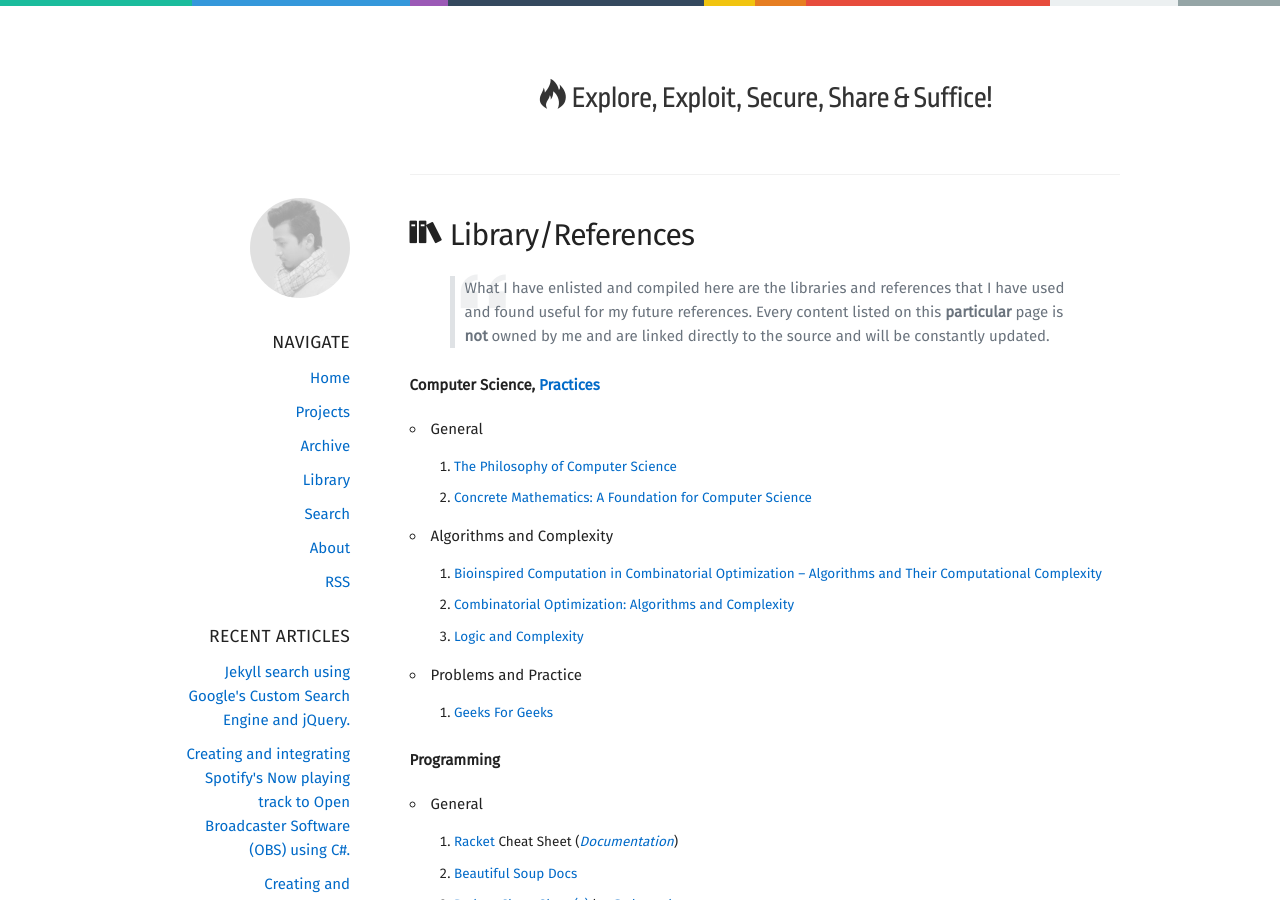
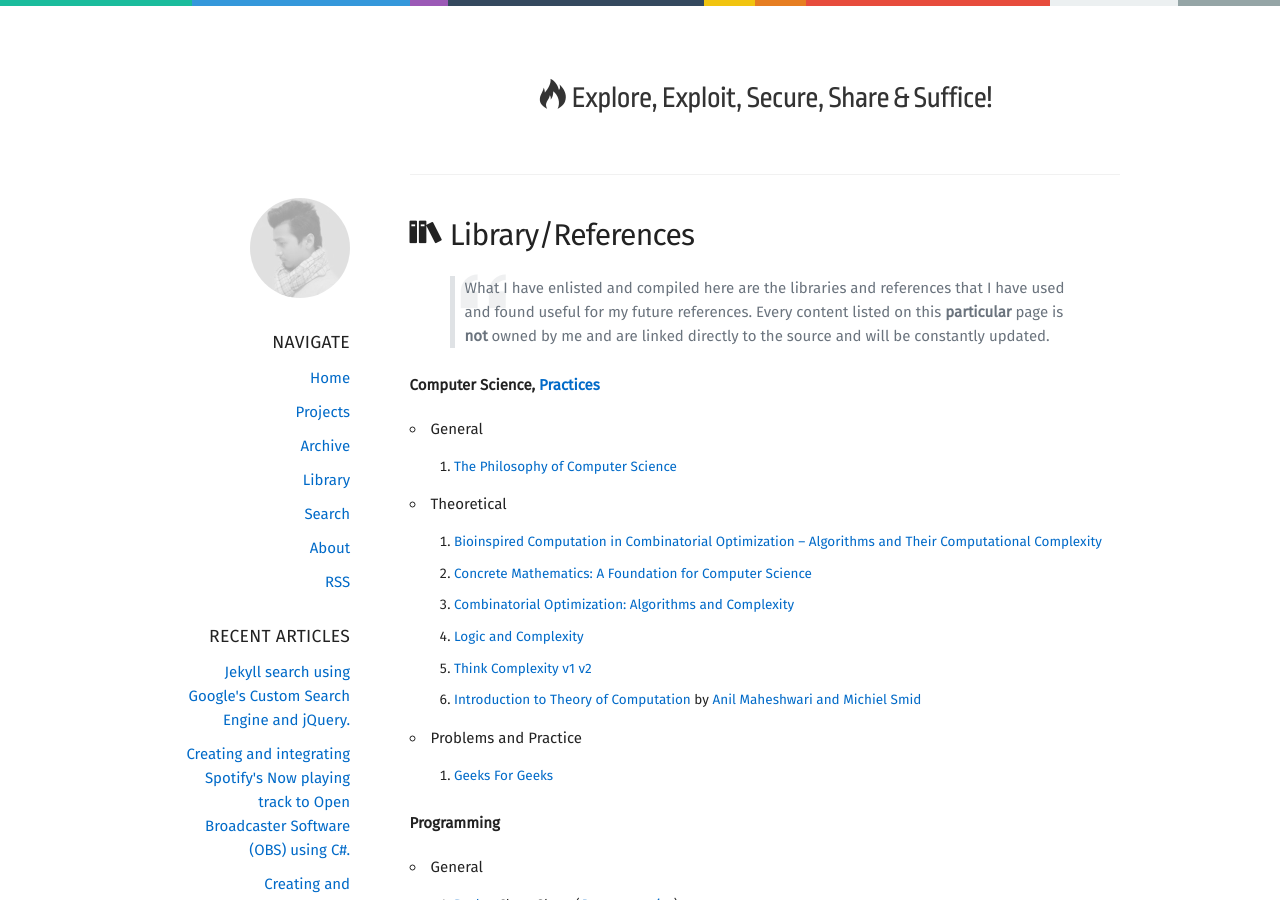
Before and after one commit to intern0t/personal-blog, a Jekyll site: the page built from library.md, in a window 1280 px wide and 900 px high. Built offline with Jekyll 4.4.1, drawn with Linux system fonts in a browser that asks for light colours; nearby versions of some CDN libraries; some web fonts are replaced.

Commit message:
Added multiple library entries.

```diff
--- a/library.md
+++ b/library.md
@@ -11,11 +11,13 @@ permalink: /library/
 ###### **Computer Science, [Practices](/cs-practice/)**
 + General
   1. [The Philosophy of Computer Science](https://plato.stanford.edu/entries/computer-science)
++ Theoretical
+  1. [Bioinspired Computation in Combinatorial Optimization – Algorithms and Their Computational Complexity](http://www.bioinspiredcomputation.com/self-archived-bookNeumannWitt.pdf)
   2. [Concrete Mathematics: A Foundation for Computer Science](https://www.amazon.com/Concrete-Mathematics-Foundation-Computer-Science/dp/0201558025)
-+ Algorithms and Complexity
-  1. [Bioinspired Computation in Combinatorial Optimization – Algorithms and Their Computational Complexity](http://www.bioinspiredcomputation.com/self-archived-bookNeumannWitt.pdf)
-  2. [Combinatorial Optimization: Algorithms and Complexity](https://www.amazon.com/Combinatorial-Optimization-Algorithms-Complexity-Computer-ebook/dp/B00C8UQZAO)
-  3. [Logic and Complexity](http://www.springer.com/us/book/9781852335656)
+  3. [Combinatorial Optimization: Algorithms and Complexity](https://www.amazon.com/Combinatorial-Optimization-Algorithms-Complexity-Computer-ebook/dp/B00C8UQZAO)
+  4. [Logic and Complexity](http://www.springer.com/us/book/9781852335656)
+  5. [Think Complexity](http://www.greenteapress.com/compmod/) [v1](http://www.greenteapress.com/compmod/thinkcomplexity.pdf) [v2](http://greenteapress.com/complexity2/thinkcomplexity2.pdf)
+  6. [Introduction to Theory of Computation](http://cglab.ca/~michiel/TheoryOfComputation/TheoryOfComputation.pdf) by [Anil Maheshwari and Michiel Smid](http://cglab.ca/~michiel/TheoryOfComputation/)
 + Problems and Practice
   1. [Geeks For Geeks](http://www.geeksforgeeks.org)
 
```
